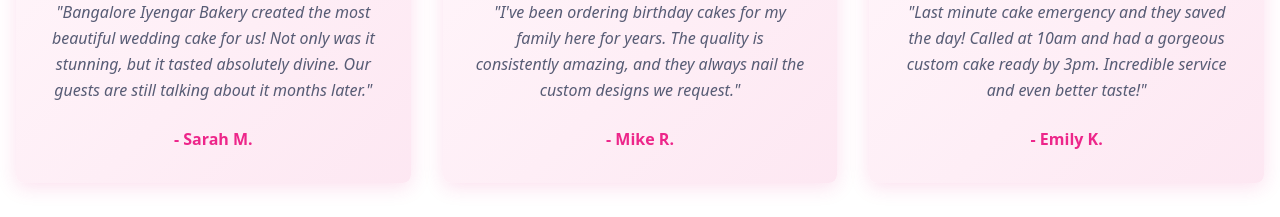
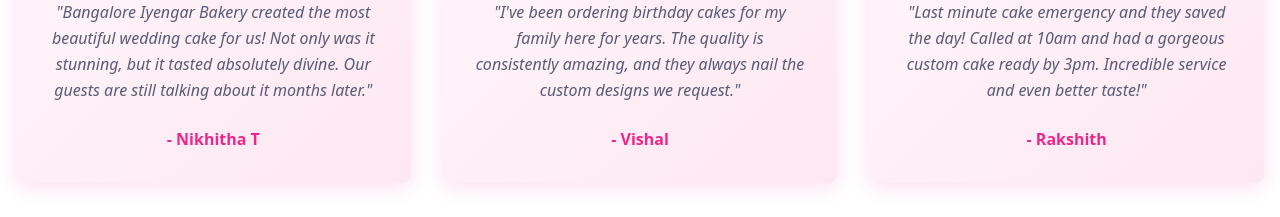
Before and after one commit to vishalprolance/sweet-calls-bakery, a React (Vite) app: page / in a window 1280 px wide. Shown: the part 3800-4017 px from the top of the page. Built offline with nearby package versions, Linux system fonts and the light colour scheme.

Commit message:
Update reviewer names
Update reviewer names in the testimonials section from Sarah M, Mike R, and Emily K to Nikhitha T, Vishal, and Rakshith.

```diff
--- a/src/components/TestimonialsSection.tsx
+++ b/src/components/TestimonialsSection.tsx
@@ -4,17 +4,17 @@ import { Star } from "lucide-react";
 const TestimonialsSection = () => {
   const testimonials = [
     {
-      name: "Sarah M.",
+      name: "Nikhitha T",
       text: "Bangalore Iyengar Bakery created the most beautiful wedding cake for us! Not only was it stunning, but it tasted absolutely divine. Our guests are still talking about it months later.",
       rating: 5
     },
     {
-      name: "Mike R.",
+      name: "Vishal",
       text: "I've been ordering birthday cakes for my family here for years. The quality is consistently amazing, and they always nail the custom designs we request.",
       rating: 5
     },
     {
-      name: "Emily K.",
+      name: "Rakshith",
       text: "Last minute cake emergency and they saved the day! Called at 10am and had a gorgeous custom cake ready by 3pm. Incredible service and even better taste!",
       rating: 5
     }
```
